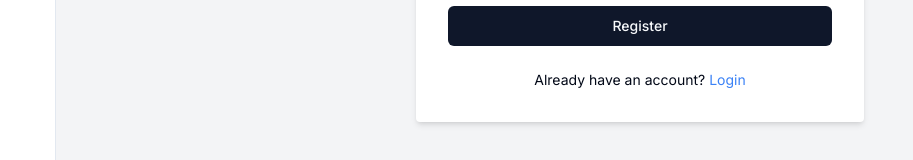
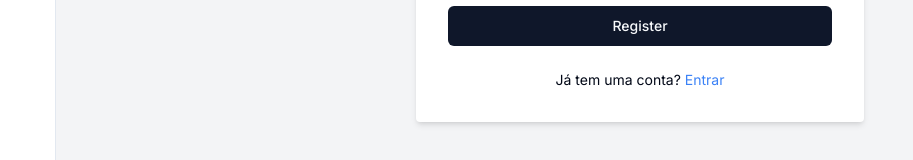
Before and after one commit to darioreisjr/nexview_nextjs, a Next.js app: page /register in a window 1280 px wide. Shown: the part 518-678 px from the top of the page, without its empty margins (0-913 px from the left). Built offline with nearby package versions, Linux system fonts and the light colour scheme.

Commit message:
fix(auth):fixes bug in Login and Register screens with incorrect component names

```diff
--- a/src/app/login/page.tsx
+++ b/src/app/login/page.tsx
@@ -48,9 +48,9 @@ export default function Login() {
           Login
         </Button>
         <p className="mt-2 text-center text-sm">
-          Don't have an account?{' '}
+          Não tem uma conta?{' '}
           <Link href="/register" className="text-blue-500 hover:underline">
-            Register
+            Registre-se
           </Link>
         </p>
       </form>
--- a/src/app/register/page.tsx
+++ b/src/app/register/page.tsx
@@ -64,9 +64,9 @@ export default function Register() {
           Register
         </Button>
         <p className="mt-2 text-center text-sm">
-          Already have an account?{' '}
+          Já tem uma conta?{' '}
           <Link href="/login" className="text-blue-500 hover:underline">
-            Login
+            Entrar
           </Link>
         </p>
       </form>
```
